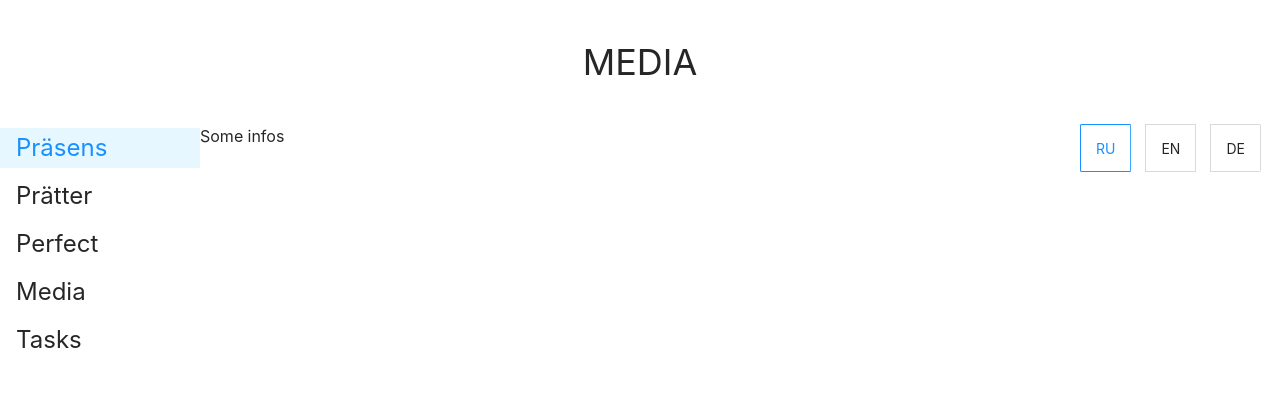
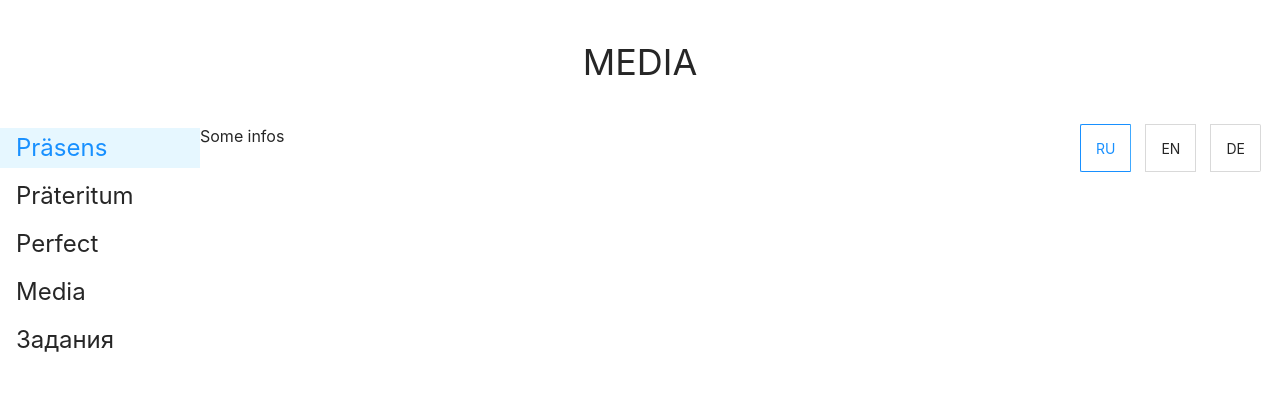
Before and after one commit to Guseff/german-proj, a React app: page /media/1 in a window 1280 px wide. Shown: the top 404 px of the page. Built offline with nearby package versions, Linux system fonts and the light colour scheme.

Commit message:
feat: add left menu translation

```diff
--- a/src/assets/styles/index.css
+++ b/src/assets/styles/index.css
@@ -1,5 +1,9 @@
 .light {
   background-color: #ffffff;
+}
+
+.capital {
+  text-transform: capitalize;
 }
 
 .main-wrapper {
--- a/src/components/LeftSider.jsx
+++ b/src/components/LeftSider.jsx
@@ -2,27 +2,39 @@ import React from 'react'
 
 import { Layout, Menu } from 'antd'
 import { Link } from 'react-router-dom'
+import { useTranslation } from 'react-i18next'
 
 const { Sider } = Layout
 
 const LeftSider = () => {
+  const { t } = useTranslation()
   return (
     <Sider theme="light">
       <Menu className="page--side-menu" defaultSelectedKeys="pres">
         <Menu.Item key="pres">
-          <Link to="/prasence">Präsens</Link>
+          <Link className="capital" to="/prasence">
+            {t('prasence')}
+          </Link>
         </Menu.Item>
         <Menu.Item key="prat">
-          <Link to="/pratter">Prätter</Link>
+          <Link className="capital" to="/pratter">
+            {t('prater')}
+          </Link>
         </Menu.Item>
         <Menu.Item key="perf">
-          <Link to="/perfect">Perfect</Link>
+          <Link className="capital" to="/perfect">
+            Perfect
+          </Link>
         </Menu.Item>
         <Menu.Item key="media">
-          <Link to="/media/5">Media</Link>
+          <Link className="capital" to="/media/5">
+            Media
+          </Link>
         </Menu.Item>
         <Menu.Item key="tasks">
-          <Link to="/task/1">Tasks</Link>
+          <Link className="capital" to="/task/1">
+            {t('tasks')}
+          </Link>
         </Menu.Item>
       </Menu>
     </Sider>
```
